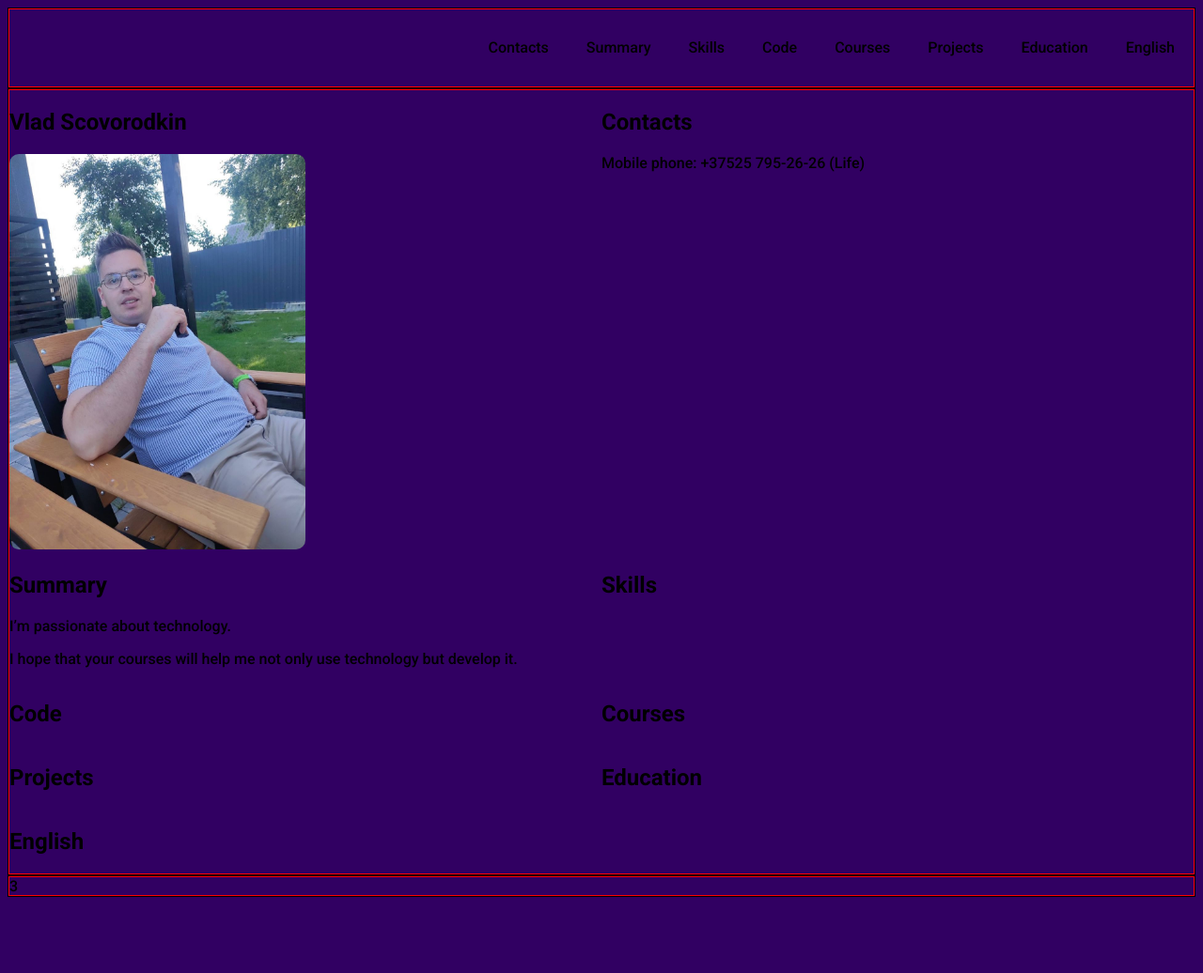
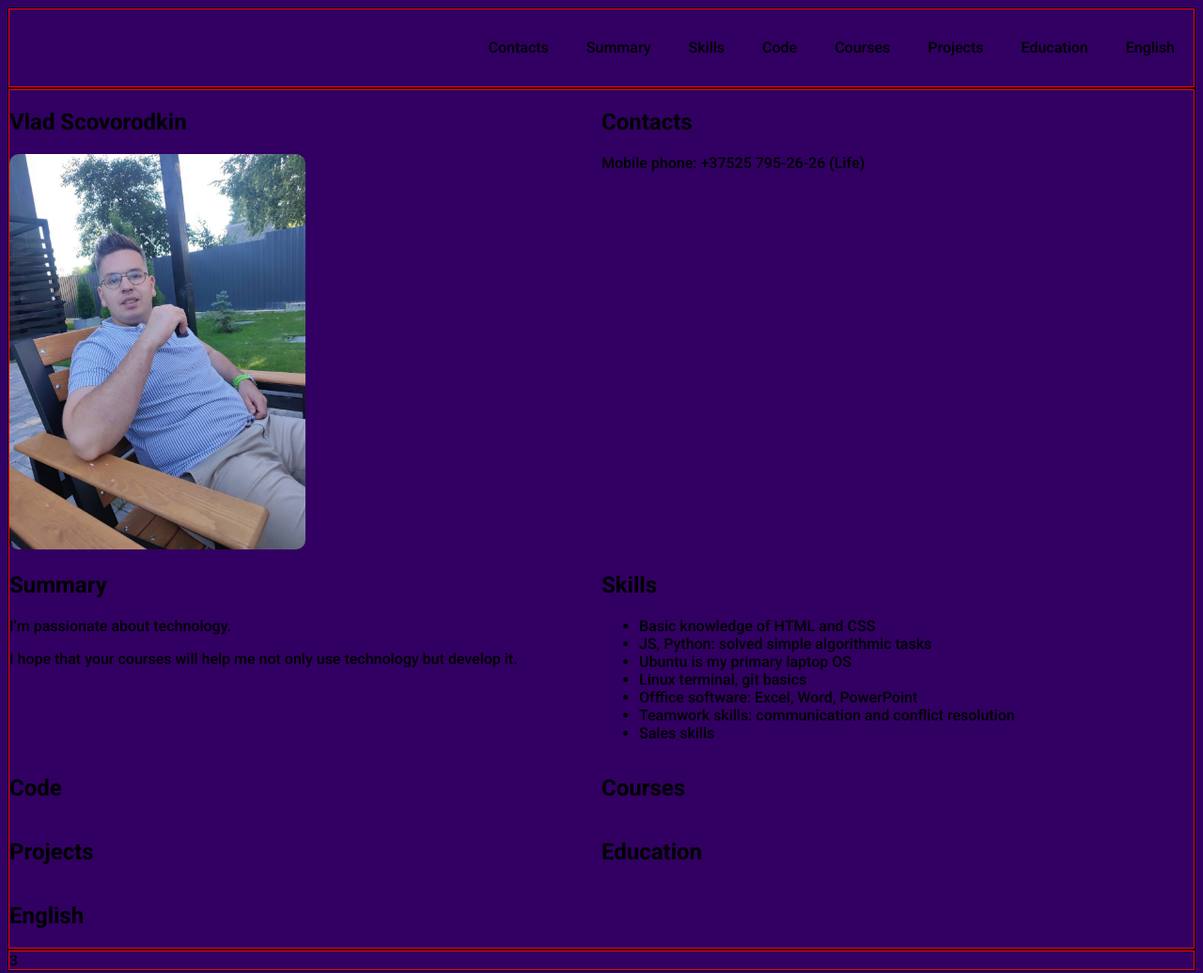
Before and after one commit to mentos2805/rsschool-cv, a plain HTML site: page index.html in a window 1280 px wide. Shown: the whole page at 94% size. Before the commit the page ends 963 px from the top, so only its background shows below. Drawn offline with Linux system fonts and the light colour scheme.

Commit message:
feat: add your skills

```diff
--- a/index.html
+++ b/index.html
@@ -43,6 +43,15 @@
             </section>
             <section class="section" id="skills">
                 <h2 class="section-title">Skills</h2>
+                <ul>
+                  <li>Basic knowledge of HTML and CSS</li>
+                  <li>JS, Python: solved simple algorithmic tasks</li>
+                  <li>Ubuntu is my primary laptop OS</li>
+                  <li>Linux terminal, git basics</li>
+                  <li>Offfice software: Excel, Word, PowerPoint</li>
+                  <li>Teamwork skills: communication and conflict resolution</li>
+                  <li>Sales skills</li>
+                </ul>
             </section>
             <section class="section" id="code">
                 <h2 class="section-title">Code</h2>
```
